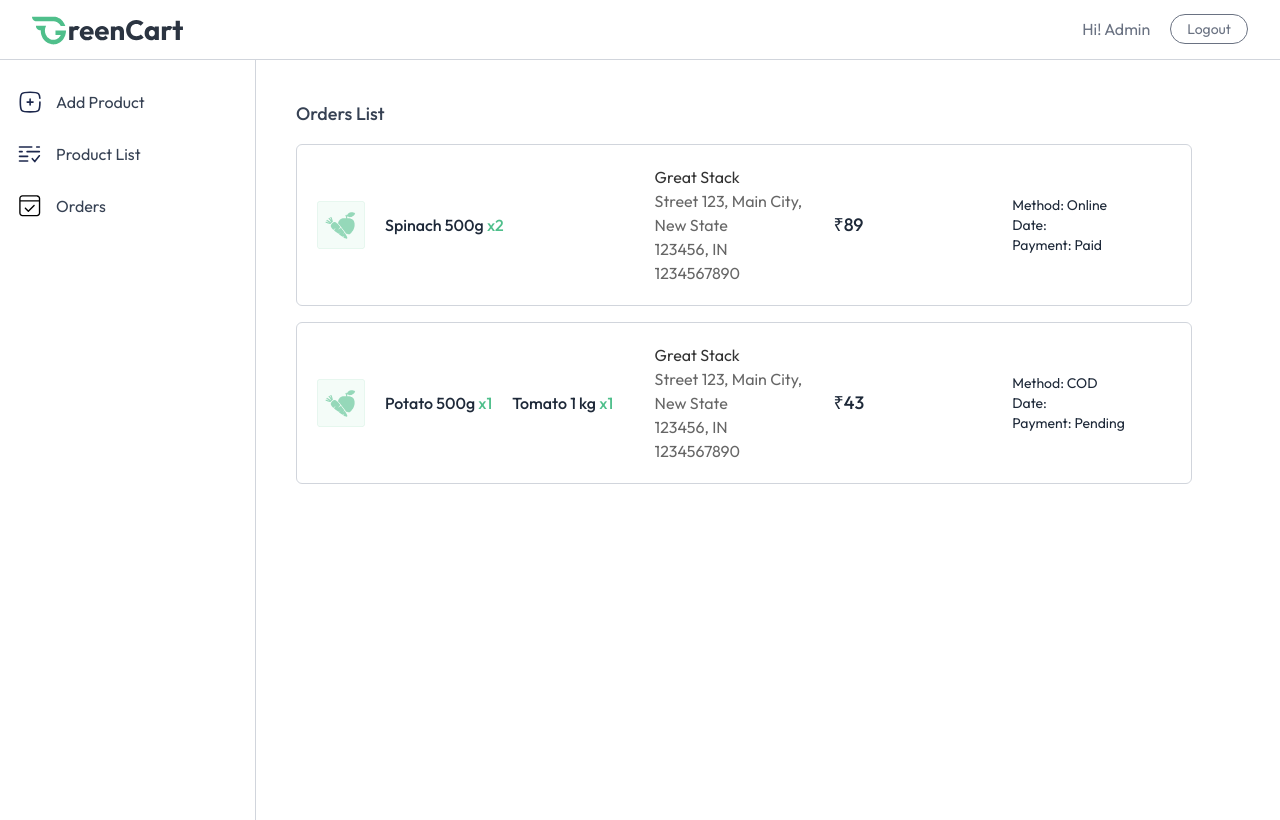
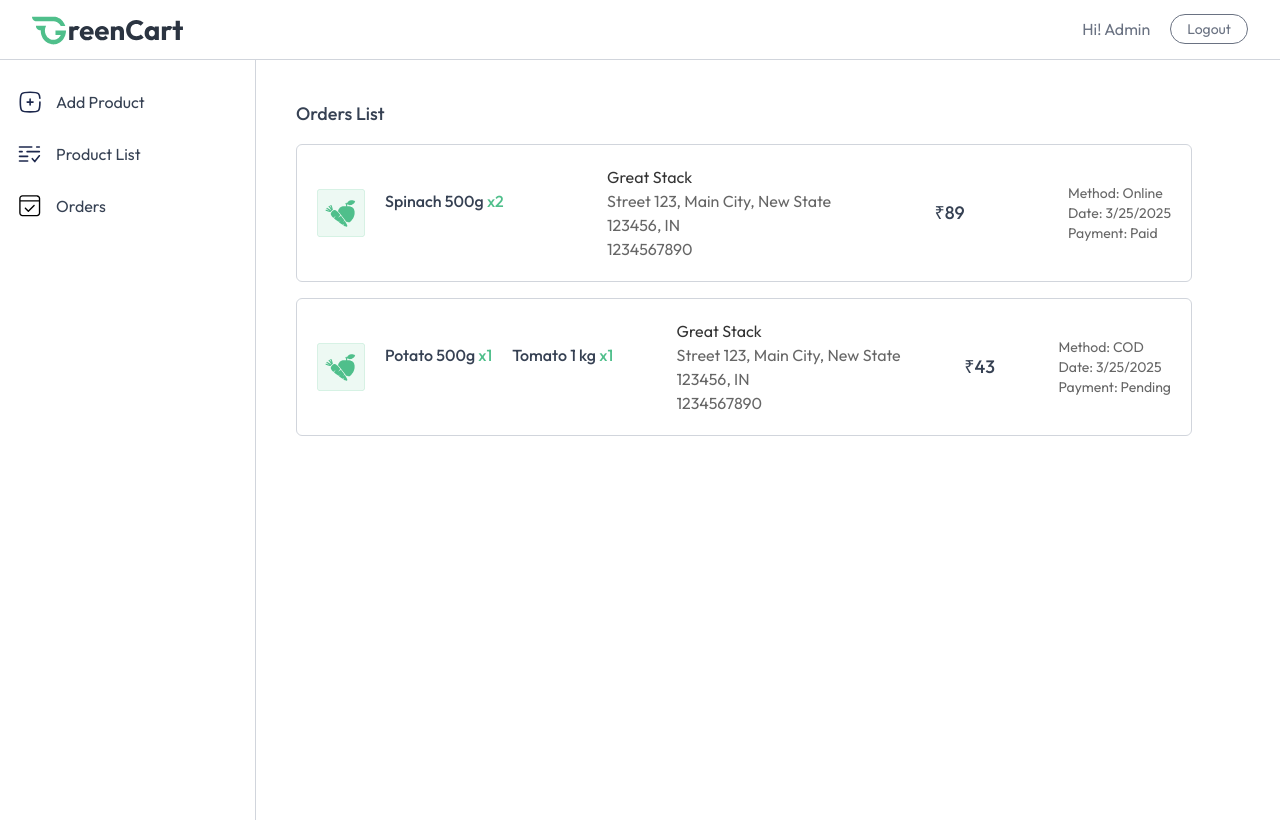
Before and after one commit to parastuteja/GrocyGo, a React (Vite) app in the folder Client/: page /seller/orders in a window 1280 px wide. Both pictures are taken after typing "name@example.com", "Sample123" into the empty fields and a click on the button "Login". Built offline with nearby package versions, Linux system fonts and the light colour scheme.

Commit message:
Update Orders.jsx

```diff
--- a/Client/src/Pages/Seller/Orders.jsx
+++ b/Client/src/Pages/Seller/Orders.jsx
@@ -16,12 +16,12 @@ fetchOrders();
         <div className="md:p-10 p-4 space-y-4">
             <h2 className="text-lg font-medium">Orders List</h2>
             {orders.map((order, index) => (
-                <div key={index} className="flex flex-col md:grid md:grid-cols-[2fr_1fr_1fr_1fr] md:items-center gap-5 p-5 max-w-4xl rounded-md border border-gray-300 text-gray-800">
-                    <div className="flex gap-5">
-                        <img className="w-12 h-12 object-cover opacity-60" src={assets.box_icon} alt="boxIcon" />
+                <div key={index} className="flex flex-col  md:items-center  md:flex-row gap-5  justify-between p-5 max-w-4xl rounded-md border border-gray-300">
+                    <div className="flex gap-5 max-w-80">
+                        <img className="w-12 h-12 object-cover " src={assets.box_icon} alt="boxIcon" />
                         <>
                             {order.items.map((item, index) => (
-                                <div key={index} className="flex flex-col justify-center">
+                                <div key={index} className="flex flex-col">
                                     <p className="font-medium">
                                         {item.product.name} <span className='text-primary'>x{item.quantity}</span>
                                     </p>
@@ -42,10 +42,10 @@ fetchOrders();
 
                     <p className="font-medium text-lg my-auto ">{currency}{order.amount}</p>
 
-                    <div className="flex flex-col text-sm">
+                    <div className="flex flex-col text-sm .d:text-base text-black/60">
                         <p>Method: {order.paymentType}</p>
-                        <p>Date: {order.orderDate}</p>
-                        <p>Payment: {order.isPaid ? "Paid" : "Pending"}</p>
+                        <p>Date: {new Date(order.createdAt).toLocaleDateString()}</p>
+                        <p>Payment: {order.isPaid ===true ? "Paid" : "Pending"}</p>
                     </div>
                 </div>
             ))}
```
